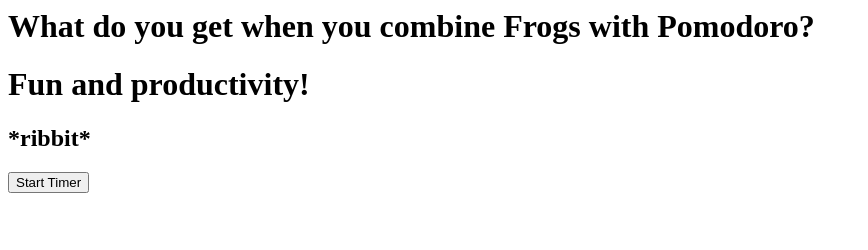
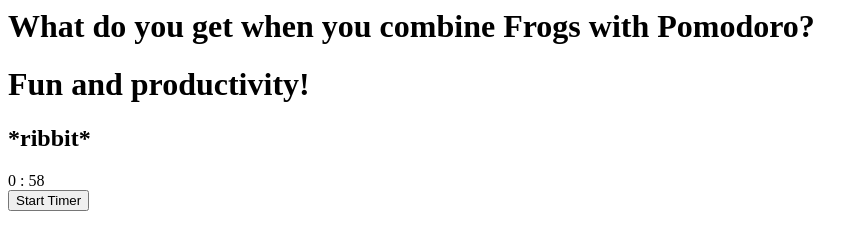
Before and after one commit to ReggieScript/froggodoro, a plain HTML site: page index.html in a window 1280 px wide. Both pictures are taken after a click on the button "Start Timer". Shown: the whole page, without its empty margins (0-868 px from the left). Drawn offline with Linux system fonts and the light colour scheme.

Commit message:
Functional pomodoro + readme  🐸🍅

```diff
--- a/index.html
+++ b/index.html
@@ -12,10 +12,9 @@
     <h2>*ribbit*</h2>
 
     <div>
-        <p id = "timer"> </p>
-        <!-- <span id="js-minutes">25</span>
+        <span id="js-minutes">25</span>
         <span class="separator">:</span>
-        <span id="js-seconds">00</span> -->
+        <span id="js-seconds">00</span>
     </div>
 
     <button id = "start-btn"> Start Timer</button>
--- a/main.js
+++ b/main.js
@@ -1,4 +1,5 @@
-const pomodoroTime = 25 * 60; // 25 minutes in seconds
+const sessionTime = 1 * 60;
+let pomodoroTime = 1 * 60; // 25 minutes in seconds
 const breakTime = 5 * 60; // 5 minutes in seconds
 let timer = null;
 let isBreak = false;
@@ -11,20 +12,36 @@
 function startTimer() {
   clearInterval(timer);
   timer = setInterval(() => {
-    pomodoroTime--;
-    timerElement.innerHTML.replace = pomodoroTime;
-    if (pomodoroTime < 0 && !isBreak) {
+    // timerElement.innerHTML = pomodoroTime;
+    if (pomodoroTime == 0 && !isBreak) {
       clearInterval(timer);
       alert('Take a break!');
-      pomodoroTime = 25 * 60;
+      pomodoroTime = breakTime;
       isBreak = true;
       startTimer();
-    } else if (pomodoroTime < 0 && isBreak) {
+    } else if (pomodoroTime == 0 && isBreak) {
       clearInterval(timer);
       alert('Time to work!');
-      pomodoroTime = 25 * 60;
+      pomodoroTime = sessionTime;
       isBreak = false;
       startTimer();
     }
+    pomodoroTime--;
+    timeUpdate()
   }, 1000);
 }
+
+function timeUpdate() {
+  let mins = Math.floor(pomodoroTime / 60) ;
+  let secs = pomodoroTime % 60;
+  let minutes = document.querySelector('#js-minutes');
+  let seconds = document.querySelector('#js-seconds');
+
+  if (secs <10 ){
+    seconds.innerHTML = "0" + secs.toString();
+  }
+  else{
+    seconds.innerHTML = secs;
+  }
+  minutes.innerHTML = mins;
+}
```
Also changed, not shown: 1 other file.
